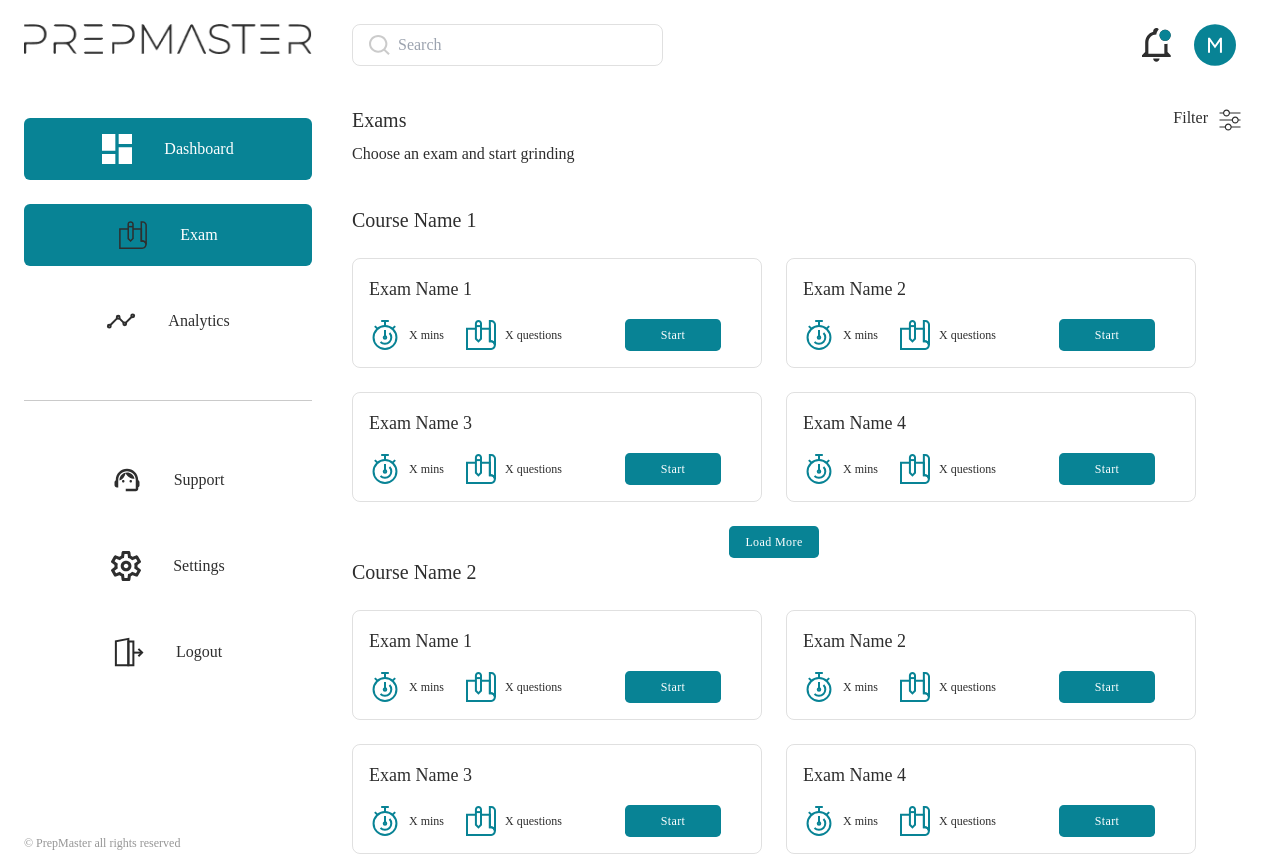
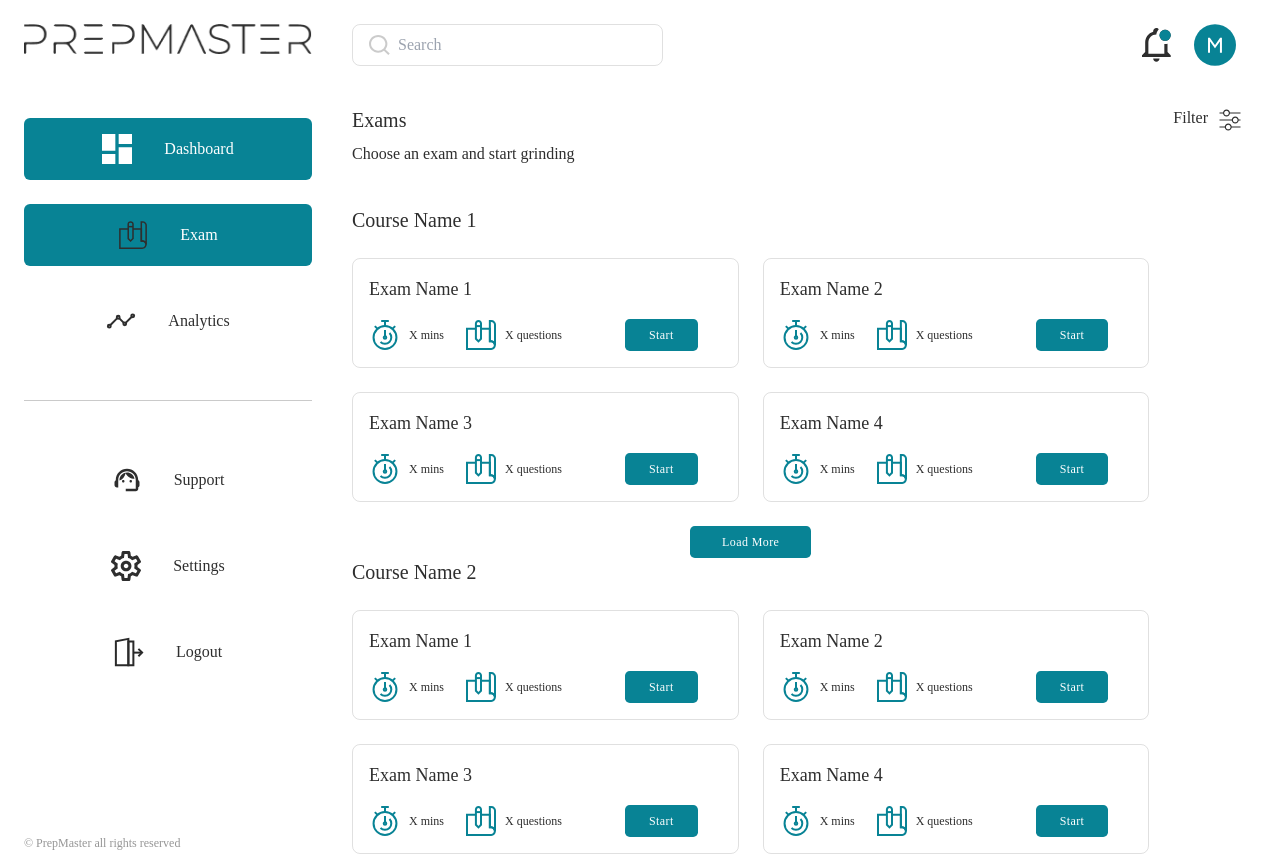
Before and after one commit to abel-cosmic/PrepMaster, a React (Vite) app in the folder PrepMaster/: page /StudentDashboard/StudentExam in a window 1280 px wide. Shown: the top 856 px of the page. Built offline with nearby package versions, Linux system fonts and the light colour scheme; no server answers.

Commit message:
Created a custom button and fixed static buttons accordingly

```diff
--- a/PrepMaster/src/Components/CustomButton.jsx
+++ b/PrepMaster/src/Components/CustomButton.jsx
@@ -0,0 +1,19 @@
+import Button from "@mui/material/Button";
+
+export default function CustomButton({ text, padding }) {
+  return (
+    <Button
+      variant="contained"
+      style={{
+        width: "fit-content",
+        backgroundColor: "#088395",
+        borderRadius: "0.3rem",
+        padding: padding,
+      }}
+      disableElevation
+      sx={{ textTransform: "none" }}
+    >
+      <p className="text-xs text-white">{text}</p>
+    </Button>
+  );
+}
--- a/PrepMaster/src/UserDashboard/Student/DailyQuestions.jsx
+++ b/PrepMaster/src/UserDashboard/Student/DailyQuestions.jsx
@@ -41,14 +41,7 @@ export default function DailyQuestions() {
             <img src={PencilPaper} alt="Question amount" className="" />
             <p className="text-xs w-32 self-center">{item.amount}</p>
           </div>
-          <Button
-            variant="contained"
-            style={{ backgroundColor: "#088395", borderRadius: "0.3rem" }}
-            sx={{ textTransform: "none", width: "6rem", height: "2rem" }}
-            disableElevation
-          >
-            <p className="text-xs text-white">Start</p>
-          </Button>
+          <CustomButton text={"Start"} padding={"0.5rem 1.5rem"} />
         </div>
       </div>
     );
--- a/PrepMaster/src/UserDashboard/Student/ExamRenderer.jsx
+++ b/PrepMaster/src/UserDashboard/Student/ExamRenderer.jsx
@@ -2,6 +2,7 @@ import { useEffect } from "react";
 import Button from "@mui/material/Button";
 import StopWatch from "../../assets/StopWatch.svg";
 import PencilPaper from "../../assets/PencilPaper.svg";
+import CustomButton from "../../Components/CustomButton";
 
 export default function ExamRenderer() {
   const url = "Course url here";
@@ -49,19 +50,7 @@ export default function ExamRenderer() {
             <ExamContainer />
           </div>
           <div className="self-center">
-            <Button
-              variant="contained"
-              style={{
-                width: "fit-content",
-                backgroundColor: "#088395",
-                borderRadius: "0.3rem",
-                padding: "0.5rem 1rem",
-              }}
-              disableElevation
-              sx={{ textTransform: "none" }}
-            >
-              <p className="text-xs text-white">Load More</p>
-            </Button>
+            <CustomButton text={"Load More"} padding={"0.5rem 2rem"} />
           </div>
         </div>
       );
@@ -85,14 +74,7 @@ export default function ExamRenderer() {
               <img src={PencilPaper} alt="Question amount" className="" />
               <p className="text-xs w-32 self-center">{exam.amount}</p>
             </div>
-            <Button
-              variant="contained"
-              style={{ backgroundColor: "#088395", borderRadius: "0.3rem" }}
-              sx={{ textTransform: "none", width: "6rem", height: "2rem" }}
-              disableElevation
-            >
-              <p className="text-xs text-white">Start</p>
-            </Button>
+            <CustomButton text={"Start"} padding={"0.5rem 1.5rem"} />
           </div>
         </div>
       );
```
